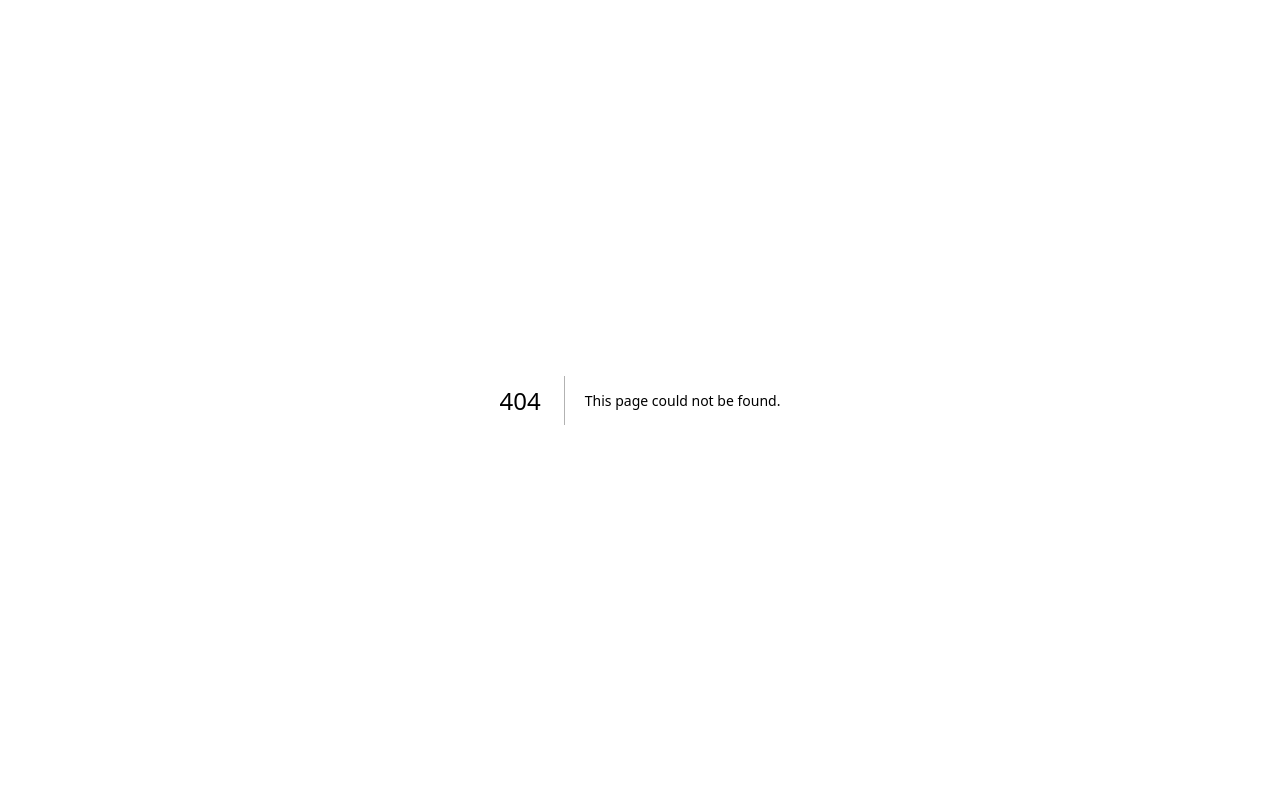
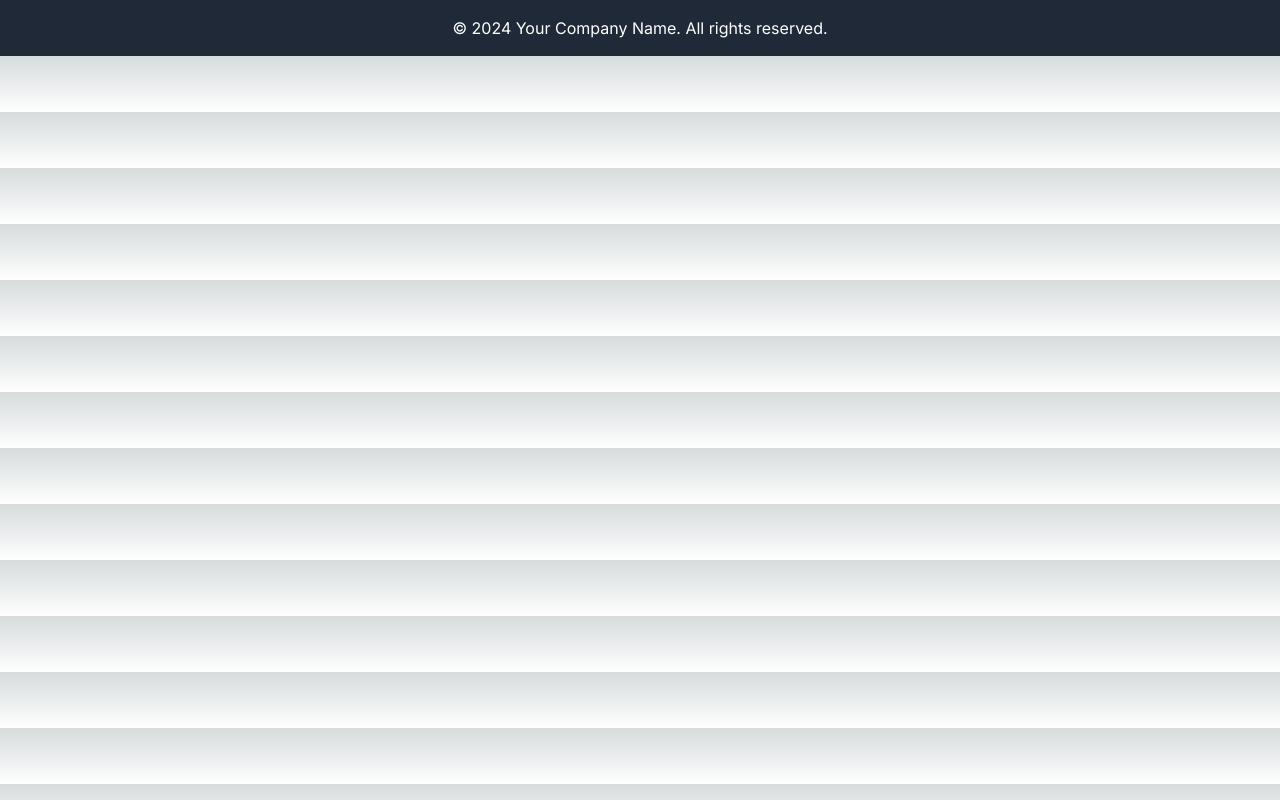
Before and after one commit to colloidOS/Housinn-for-Website, a Next.js app: page /footer in a window 1280 px wide. Before the commit this address had no page. Built offline with nearby package versions, Linux system fonts and the light colour scheme.

Commit message:
I tested the app router

```diff
--- /dev/null
+++ b/src/app/footer/page.tsx
@@ -0,0 +1,16 @@
+import React from "react";
+
+const Footer: React.FC = () => {
+  return (
+    <footer className="bg-gray-800 text-white py-4">
+      <div className="container mx-auto text-center">
+        <p>
+          &copy; {new Date().getFullYear()} Your Company Name. All rights
+          reserved.
+        </p>
+      </div>
+    </footer>
+  );
+};
+
+export default Footer;
```
